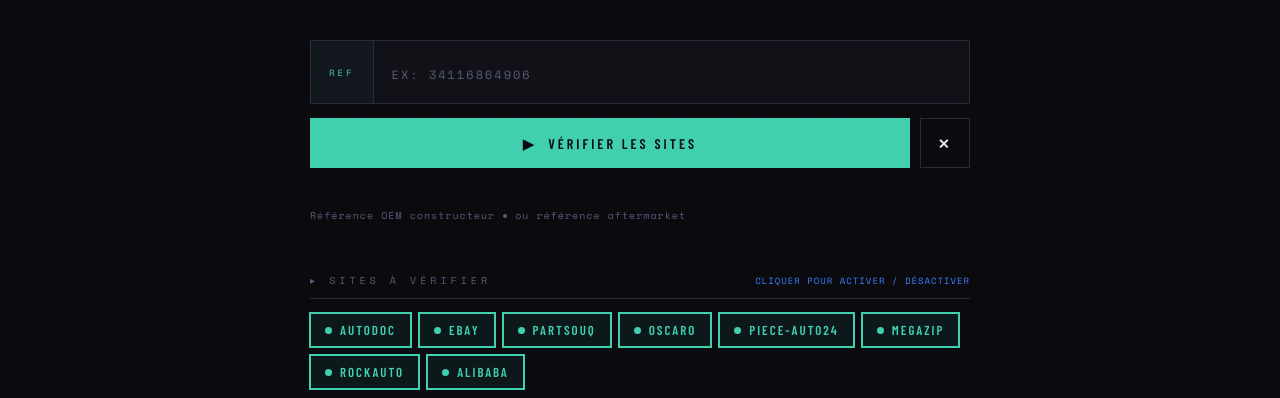
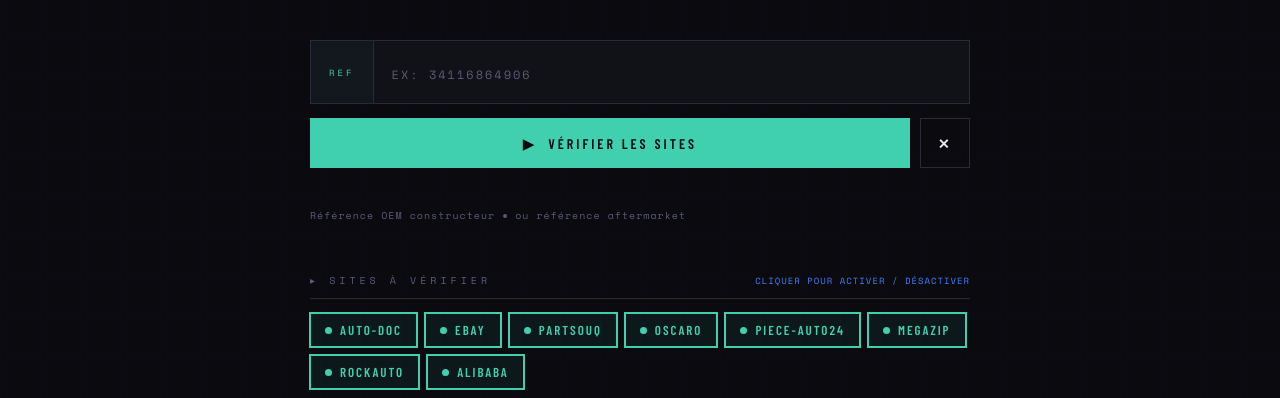
Before and after one commit to autorefexpress-byte/partsdesk, a website: page public/index.html in a window 1280 px wide. Both pictures are taken after a click on the button "RECHERCHE PART NUMBER". Shown: the part 402-800 px from the top of the page. Drawn offline with nearby package versions, Linux system fonts and the light colour scheme; a web font is replaced by a local one.

Commit message:
index.html

```diff
--- a/public/index.html
+++ b/public/index.html
@@ -292,7 +292,7 @@
     </div>
 
     <div class="site-toggles" id="site-toggles">
-      <div class="site-toggle active" data-site="autodoc" onclick="toggleSite(this)"><span class="toggle-dot"></span>AUTODOC</div>
+      <div class="site-toggle active" data-site="autodoc" onclick="toggleSite(this)"><span class="toggle-dot"></span>AUTO-DOC</div>
       <div class="site-toggle active" data-site="ebay" onclick="toggleSite(this)"><span class="toggle-dot"></span>EBAY</div>
       <div class="site-toggle active" data-site="partsouq" onclick="toggleSite(this)"><span class="toggle-dot"></span>PARTSOUQ</div>
       <div class="site-toggle active" data-site="oscaro" onclick="toggleSite(this)"><span class="toggle-dot"></span>OSCARO</div>
```
